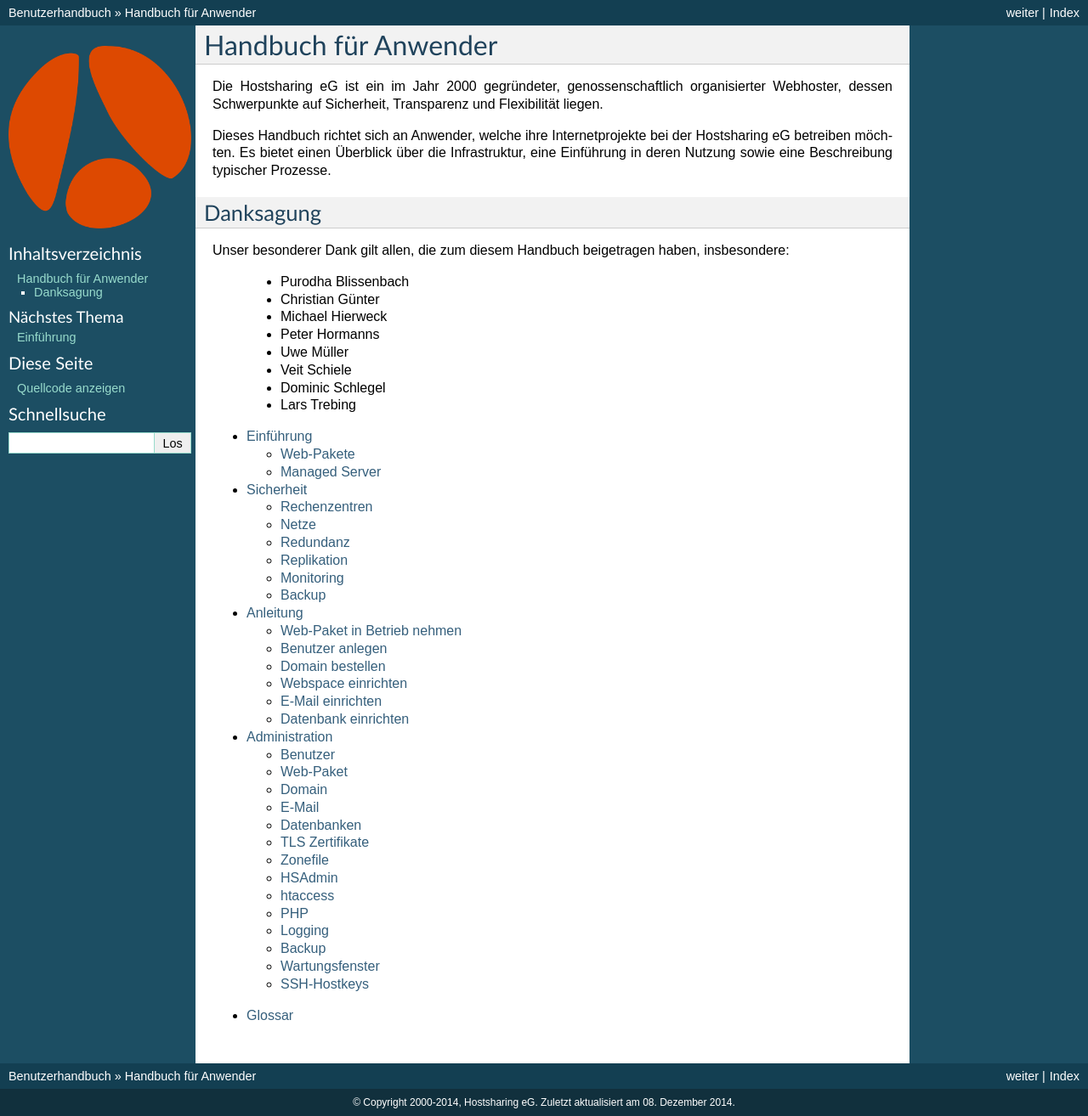
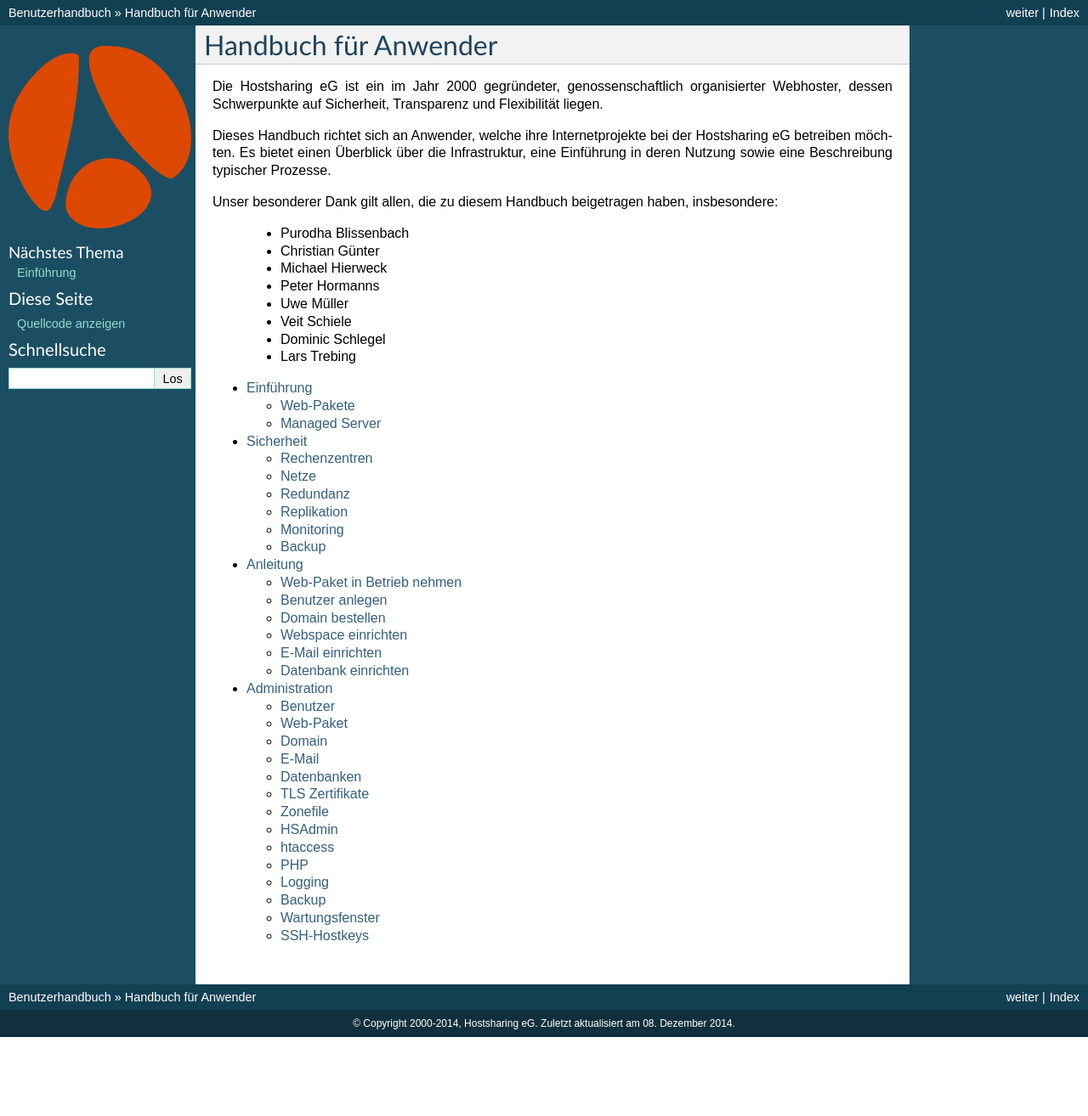
Before and after one commit to hostsharing/hs.docs.users, a Sphinx documentation site: the page built from source/index.rst, in a window 1280 px wide. Shown: the whole page at 85% size. Built offline with Sphinx 7.4.7, drawn with Linux system fonts in a browser that asks for light colours; after the commit the page ends 1221 px from its top, so only the background shows below that.

Commit message:
Improved glossary handling

```diff
--- a/source/glossar.rst
+++ b/source/glossar.rst
@@ -1,7 +1,3 @@
-=======
-Glossar
-=======
-
 .. glossary:: :sorted:
 
    SCP
--- a/source/index.rst
+++ b/source/index.rst
@@ -1,6 +1,7 @@
 =====================
 Handbuch für Anwender
 =====================
+
 Die Hostsharing eG ist ein im Jahr 2000 gegründeter, genossenschaftlich
 organisierter Webhoster, dessen Schwerpunkte auf Sicherheit, Transparenz
 und Flexibilität liegen.
@@ -10,11 +11,7 @@
 Es bietet einen Überblick über die Infrastruktur, eine Einführung
 in deren Nutzung sowie eine Beschreibung typischer Prozesse.
 
-
-Danksagung
-==========
-
-Unser besonderer Dank gilt allen, die zum diesem Handbuch beigetragen haben,
+Unser besonderer Dank gilt allen, die zu diesem Handbuch beigetragen haben,
 insbesondere:
 
   - Purodha Blissenbach
```
Also changed, not shown: other parts of source/index.rst (+0 -4 lines).
